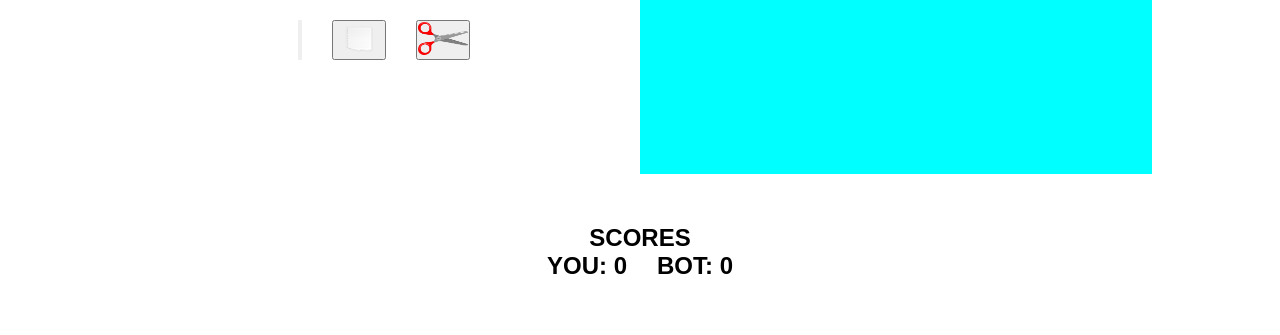
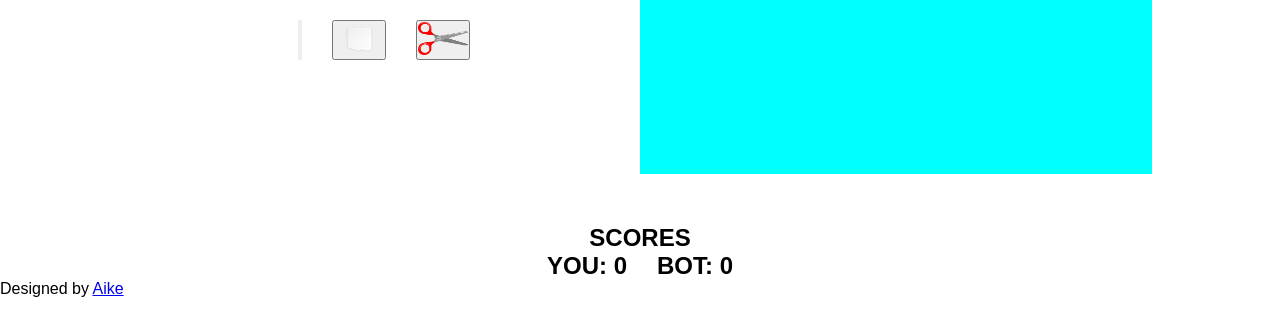
Before and after one commit to Aikay-dev/ROCK-PAPER-SCISSORS, a plain HTML site: page index.html in a window 1280 px wide. Shown: the part 313-648 px from the top of the page. Drawn offline with Linux system fonts and the light colour scheme.

Commit message:
added designed by aike

```diff
--- a/index.html
+++ b/index.html
@@ -52,6 +52,10 @@
         </div>
       </div>
     </div>
+    Designed by
+    <a href="https://musical-sorbet-f16ae7.netlify.app/" target="_blank"
+      >Aike</a
+    >
     <script src="./main.js"></script>
   </body>
 </html>
```
